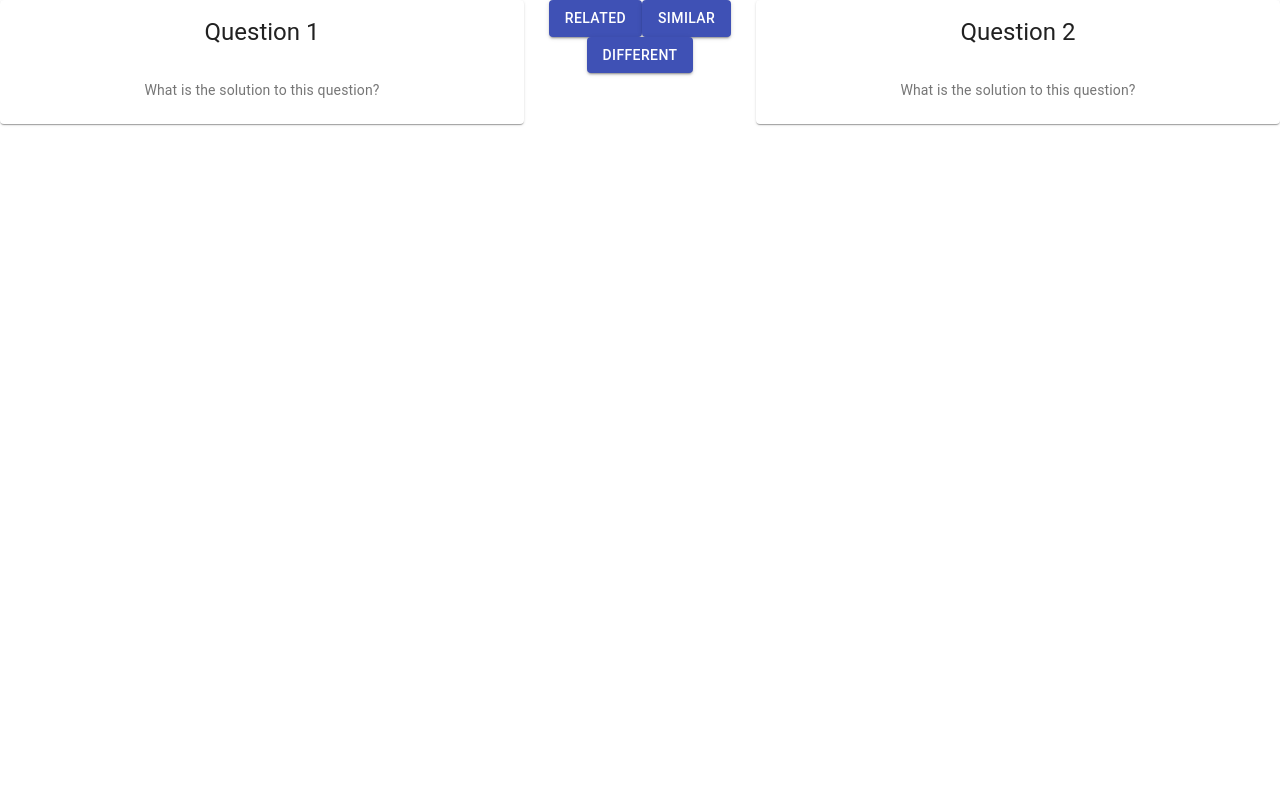
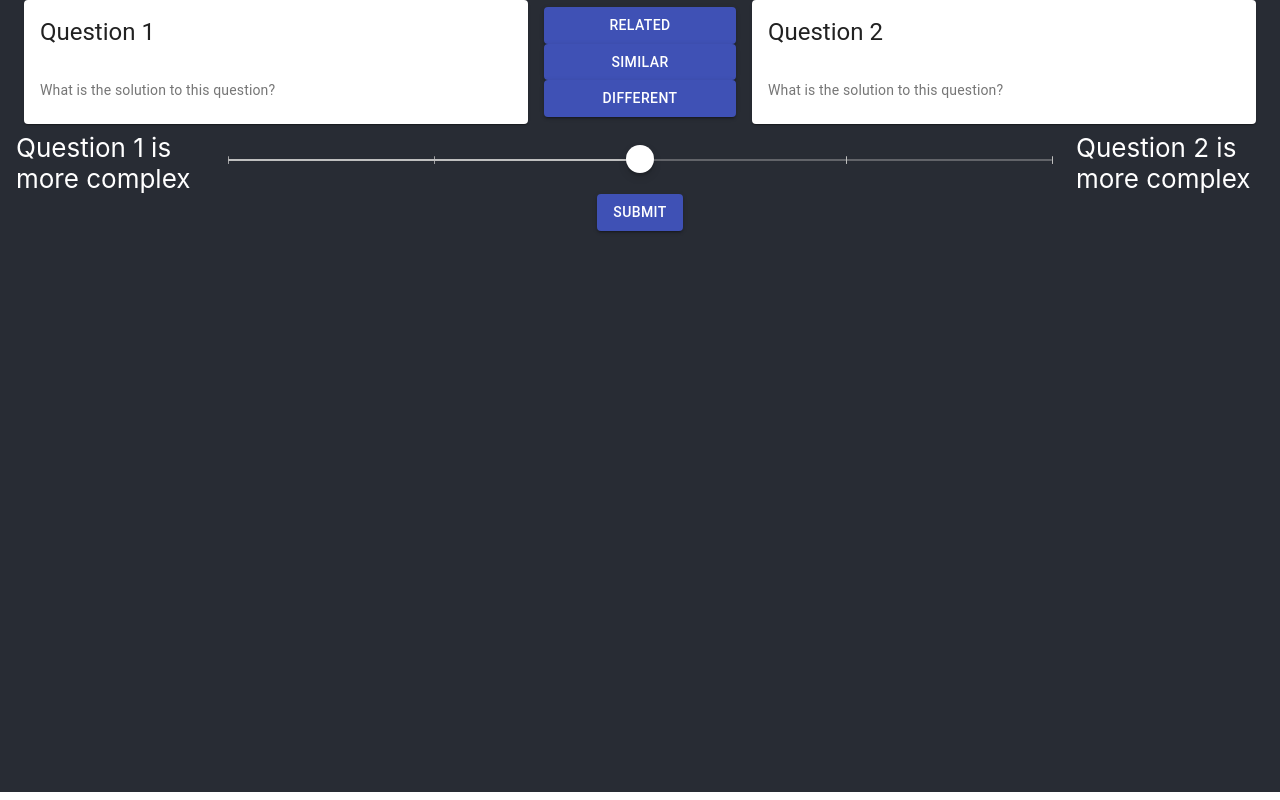
Before and after one commit to bbchristians/EduLadderFrontEnd, a React (Create React App) app: page / in a window 1280 px wide. Both pictures are taken after a click on the button "RELATED". Built offline with nearby package versions, Linux system fonts and the light colour scheme.

Commit message:
Improved Views

```diff
--- a/src/App.js
+++ b/src/App.js
@@ -1,49 +1,16 @@
 import React from 'react';
-import logo from './logo.svg';
+import RankView from './components/RankView'
+import Container from '@material-ui/core/Container';
 import './App.css';
-import QuestionCard from './components/QuestionCard';
-import Button from '@material-ui/core/Button';
-import Grid from '@material-ui/core/Grid';
-
 
 
 class App extends React.Component {
 
-  constructor() {
-    super()
-    this.state = {
-      leftCardData: {
-        questionId: 1
-      },
-      rightCardData: {
-        questionId: 2
-      }
-    }
-  }
-
   render() {
-    return (
-      <div className="App">
-        <Grid container spacing={2}>
-          <Grid item xs={5}>
-            <QuestionCard cardData={this.state.leftCardData}/>
-          </Grid>
-          <Grid item xs={2}>
-            <Button variant="contained" color="primary">
-              Related
-            </Button>
-            <Button variant="contained" color="primary">
-              Similar
-            </Button>
-            <Button variant="contained" color="primary">
-              Different
-            </Button>
-          </Grid>
-          <Grid item xs={5}>
-            <QuestionCard cardData={this.state.rightCardData}/>
-          </Grid>
-        </Grid>
-      </div>
+    return(
+      <Container className='App-header' >
+        <RankView />
+      </Container>
     );
   }
 }
--- a/src/components/QuestionCard.js
+++ b/src/components/QuestionCard.js
@@ -5,7 +5,9 @@ import CardMedia from '@material-ui/core/CardMedia';
 import CardContent from '@material-ui/core/CardContent';
 import CardActions from '@material-ui/core/CardActions';
 import Typography from '@material-ui/core/Typography';
+//import qimage from './questions/sample_q.jpeg'
 
+//const imageBase = './../../static/images/questions/';
 
 class QuestionCard extends React.Component {
 
@@ -13,7 +15,8 @@ class QuestionCard extends React.Component {
     super()
     this.state = {
       cardData: {
-        questionId: "Unknown"
+        questionId: "Unknown",
+        imageId: "sample_q.jpeg"
       }
     }
   }
@@ -25,11 +28,10 @@ class QuestionCard extends React.Component {
   }
 
   render() {
-    let cardTitle = "Question " + this.state.cardData.questionId
+    let cardTitle = "Question " + this.state.cardData.questionId;
     return (
      <Card onClick={this.questionClicked}>
       <CardHeader title={cardTitle}/>
-      <CardMedia image="/static/images/questions/sample_q.jpeg"/>
       <CardContent>
         <Typography variant="body2" color="textSecondary" component="p">
           What is the solution to this question?
@@ -39,14 +41,11 @@ class QuestionCard extends React.Component {
     );
   }
 
-  //<div className="question" >
-  //
-  //    </div>
-
   questionClicked = () => {
     this.setState({
       cardData: {
-        questionId: this.state.cardData.questionId + 1
+        questionId: this.state.cardData.questionId + 1,
+        imageId: this.state.cardData.imageId
       }
     });
   }
--- /dev/null
+++ b/src/components/RankView.js
@@ -0,0 +1,90 @@
+import React from 'react';
+import QuestionCard from './QuestionCard';
+import Button from '@material-ui/core/Button';
+import Grid from '@material-ui/core/Grid';
+import RelatednessSlider from './RelatednessSlider'
+import SubmitRankingRequest from '../requests/SubmitRanking'
+
+class RankView extends React.Component {
+
+  constructor() {
+    super()
+    this.state = {
+      leftCardData: {
+        questionId: 1,
+        imageId: 'sample_q.jpeg'
+      },
+      rightCardData: {
+        questionId: 2,
+        imageId: 'sample_q.jpeg'
+      },
+      isRelated: false
+    }
+    this.RelatednessSlider = React.createRef();
+  }
+
+  render() {
+    return (
+      <div className="RankView">
+        <Grid container spacing={2}
+            justify="center"
+            alignItems="center">
+          <Grid item xs={5}>
+            <QuestionCard cardData={this.state.leftCardData}/>
+          </Grid>
+          <Grid item xs={2}>
+            <Button variant="contained" color="primary" fullWidth={true} onClick={this.answeredRelated}>
+              Related
+            </Button>
+            <Button variant="contained" color="primary" fullWidth={true} onClick={this.answeredRelated}>
+              Similar
+            </Button>
+            <Button variant="contained" color="primary" fullWidth={true} onClick={this.answeredUnrelated}>
+              Different
+            </Button>
+          </Grid>
+          <Grid item xs={5}>
+            <QuestionCard cardData={this.state.rightCardData}/>
+          </Grid>
+          <Grid container xs={12}>
+            { this.state.isRelated
+              ? <RelatednessSlider ref={this.RelatednessSlider}/>
+              : undefined
+            }
+          </Grid>
+          <Grid container xs={12} justify='center'>
+            { this.state.isRelated
+              ?
+                <Button variant="contained" color="primary" onClick={this.submitRanking}>
+                  Submit
+                </Button>
+              : undefined
+            }
+          </Grid>
+        </Grid>
+      </div>
+    );
+  }
+
+  answeredRelated = () => {
+    this.setState({
+      leftCardData: this.state.leftCardData,
+      rightCardData: this.state.rightCardData,
+      isRelated: true
+    });
+  }
+
+  answeredUnrelated = () => {
+    this.setState({
+      leftCardData: this.state.leftCardData,
+      rightCardData: this.state.rightCardData,
+      isRelated: false
+    });
+  }
+
+  submitRanking = () => {
+    new SubmitRankingRequest(this.state.isRelated, this.RelatednessSlider.current.getValue()).send();
+  }
+}
+
+export default RankView;
--- /dev/null
+++ b/src/components/RelatednessSlider.js
@@ -0,0 +1,94 @@
+import React from 'react';
+import Grid from '@material-ui/core/Grid';
+import Slider from '@material-ui/core/Slider';
+import { withStyles, makeStyles } from '@material-ui/core/styles';
+
+const iOSBoxShadow = '0 3px 1px rgba(0,0,0,0.1),0 4px 8px rgba(0,0,0,0.13),0 0 0 1px rgba(0,0,0,0.02)';
+
+const marks = [
+  {
+    value: 0,
+  },
+  {
+    value: 25,
+  },
+  {
+    value: 50,
+  },
+  {
+    value: 75,
+  },
+  {
+    value: 100,
+  },
+];
+
+const IOSSlider = withStyles({
+  root: {
+    color: '#bfbfbf',
+    height: 2,
+    padding: '15px 0',
+  },
+  thumb: {
+    height: 28,
+    width: 28,
+    backgroundColor: '#fff',
+    boxShadow: iOSBoxShadow,
+    marginTop: -14,
+    marginLeft: -14,
+    '&:focus,&:hover,&$active': {
+      boxShadow: '0 3px 1px rgba(0,0,0,0.1),0 4px 8px rgba(0,0,0,0.3),0 0 0 1px rgba(0,0,0,0.02)',
+      // Reset on touch devices, it doesn't add specificity
+      '@media (hover: none)': {
+        boxShadow: iOSBoxShadow,
+      },
+    },
+  },
+  active: {},
+  track: {
+    height: 2,
+  },
+  rail: {
+    height: 2,
+    backgroundColor: '#bfbfbf',
+  },
+  mark: {
+    backgroundColor: '#bfbfbf',
+    height: 8,
+    width: 1,
+    marginTop: -3,
+  },
+})(Slider);
+
+class RelatednessSlider extends React.Component {
+
+  constructor() {
+    super();
+    this.state = {
+      sliderValue: 50
+    }
+  }
+
+  render() {
+    return(
+      <Grid container spacing={3} alignItems='center'>
+        <Grid item xs={2}>
+          Question 1 is more complex
+        </Grid>
+        <Grid item xs={8}>
+          <IOSSlider aria-label="ios slider" defaultValue={50} marks={marks}/>
+        </Grid>
+        <Grid item xs={2}>
+          Question 2 is more complex
+        </Grid>
+      </Grid>
+    );
+  }
+
+  handleSliderChange = (event, value) => this.setState({ sliderValue: value });
+
+  getValue() { return( this.state.sliderValue ); }
+
+}
+
+export default RelatednessSlider;
--- /dev/null
+++ b/src/requests/SubmitRanking.js
@@ -0,0 +1,17 @@
+
+
+class SubmitRankingRequest {
+
+  constructor(isRelated, relatednessScore) {
+    this.isRelated = isRelated;
+    this.relatednessScore = relatednessScore;
+  }
+
+  send = () => {
+    alert('request sent: related=' + this.isRelated + ' , score=' + this.relatednessScore);
+  }
+
+}
+
+
+export default SubmitRankingRequest
```
Also changed, not shown: src/components/questions/sample_q.jpg (added), src/static/images/questions/sample_q.jpg (added).
